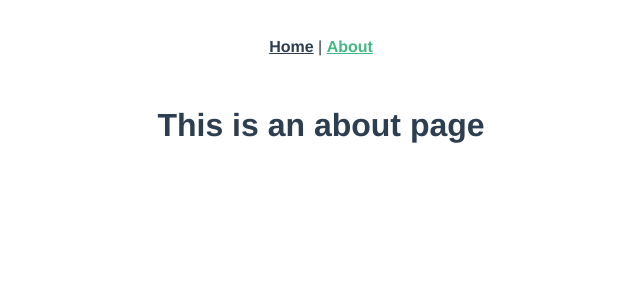
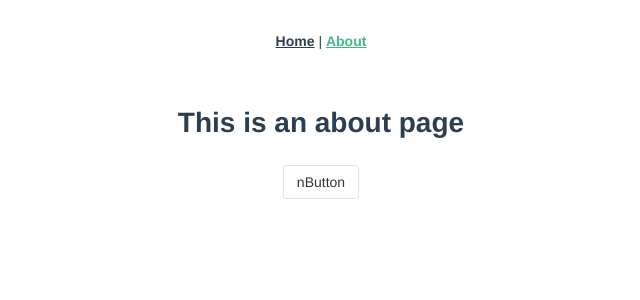
Before and after one commit to Dipper30/Garden, a Vue app: page /about in a window 1280 px wide. Shown: the top 300 px of the page, without its empty margins (319-959 px from the left). Built offline with nearby package versions, Linux system fonts and the light colour scheme.

Commit message:
import naive ui

```diff
--- a/package.json
+++ b/package.json
@@ -14,11 +14,11 @@
     "vuex": "^4.0.0-0"
   },
   "devDependencies": {
-    "@vue/cli-plugin-babel": "~4.5.0",
+    "@vue/cli-plugin-babel": "~5.0.0-beta.2",
     "@vue/cli-plugin-eslint": "~4.5.0",
     "@vue/cli-plugin-router": "~4.5.0",
     "@vue/cli-plugin-vuex": "~4.5.0",
-    "@vue/cli-service": "~4.5.0",
+    "@vue/cli-service": "~5.0.0-beta.2",
     "@vue/compiler-sfc": "^3.0.0",
     "@vue/eslint-config-standard": "^5.1.2",
     "babel-eslint": "^10.1.0",
@@ -29,6 +29,7 @@
     "eslint-plugin-standard": "^4.0.0",
     "eslint-plugin-vue": "^7.0.0",
     "lint-staged": "^9.5.0",
+    "naive-ui": "^2.11.11",
     "sass": "^1.26.5",
     "sass-loader": "^8.0.2"
   },
--- a/src/views/About.vue
+++ b/src/views/About.vue
@@ -1,5 +1,18 @@
 <template>
   <div class="about">
     <h1>This is an about page</h1>
+    <n-button>nButton</n-button>
   </div>
 </template>
+<script>
+import { NButton } from 'naive-ui'
+
+export default {
+  components: {
+    NButton
+  },
+  setup () {
+
+  }
+}
+</script>
```
Also changed, not shown: 1 other file (tests, documents, lock files or other folders).
